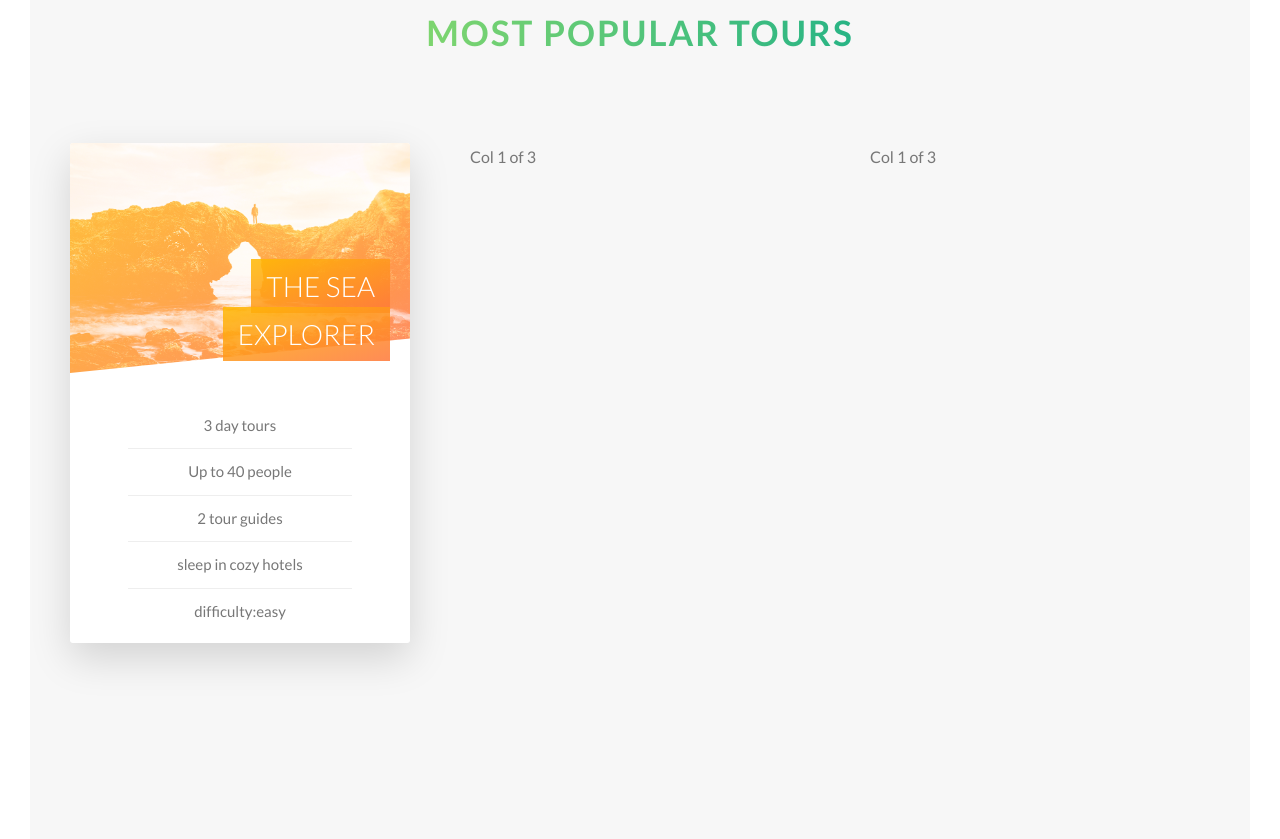
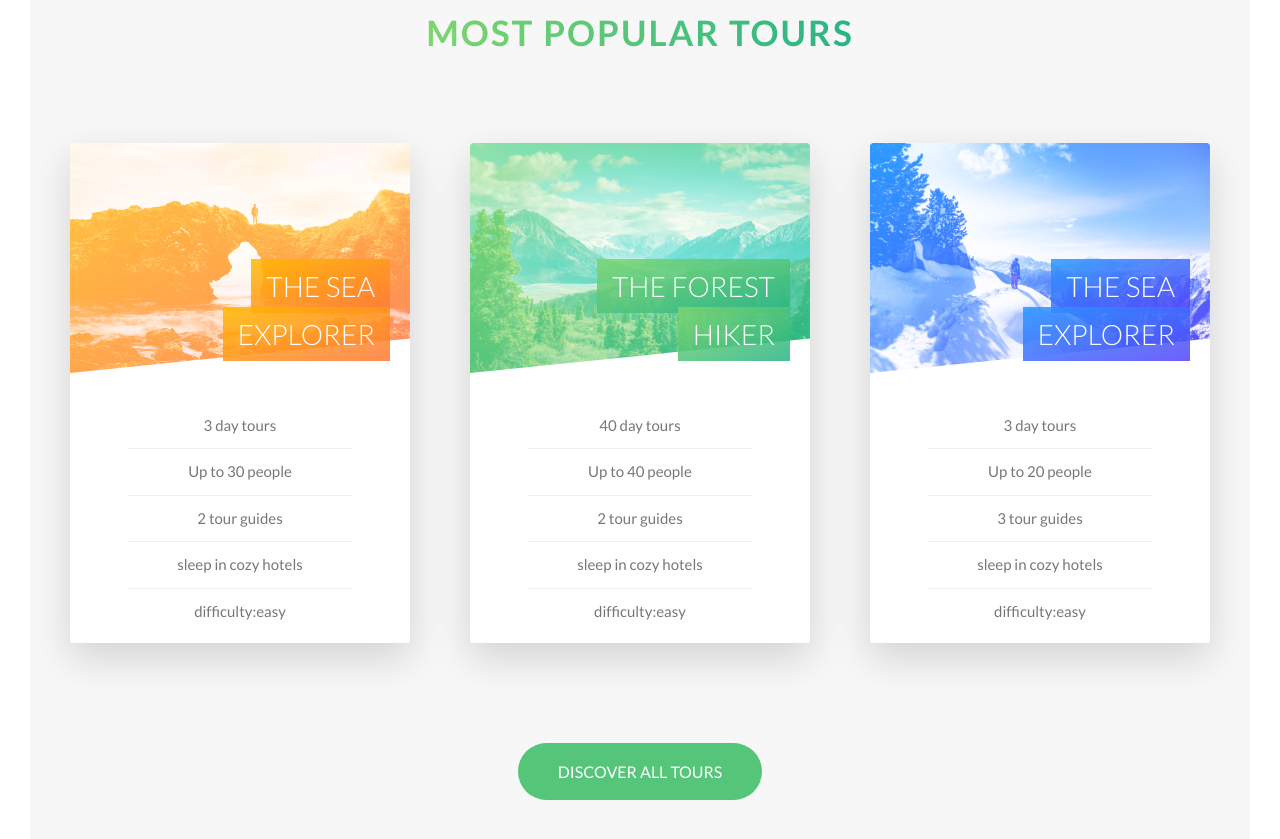
Before and after one commit to Mostafa-Ragab/Natours, a website: page index.html in a window 1280 px wide. Shown: the part 2416-3255 px from the top of the page. Drawn offline with Linux system fonts and the light colour scheme.

Commit message:
adding oher cards

```diff
--- a/index.html
+++ b/index.html
@@ -131,6 +131,36 @@
                 <div class="card__details">
                   <ul>
                     <li>3 day tours</li>
+                    <li>Up to 30 people</li>
+                    <li>2 tour guides</li>
+                    <li>sleep in cozy hotels</li>
+                    <li>difficulty:easy</li>
+                  </ul>
+                </div>
+              </div>
+              <div class="card__side card__side--back card__side--back-1">
+                <div class="card__cta">
+                  <div class="card__price-box">
+                    <p class="card__price--only">Only</p>
+                    <p class="card__price--value">$297</p>
+                  </div>
+                  <a href="#" class="btn btn--white">Book Now!</a>
+                </div>
+              </div>
+            </div>
+          </div>
+          <div class="col-1-of-3">
+            <div class="card">
+              <div class="card__side card__side--front">
+                <div class="card__picture card__picture--2">&nbsp;</div>
+                <div class="card__heading">
+                  <span class="card__heading-span card__heading-span--2"
+                    >the forest hiker</span
+                  >
+                </div>
+                <div class="card__details">
+                  <ul>
+                    <li>40 day tours</li>
                     <li>Up to 40 people</li>
                     <li>2 tour guides</li>
                     <li>sleep in cozy hotels</li>
@@ -138,13 +168,50 @@
                   </ul>
                 </div>
               </div>
-              <div class="card__side card__side--back card__side--back-1">
-                back
+              <div class="card__side card__side--back card__side--back-2">
+                <div class="card__cta">
+                  <div class="card__price-box">
+                    <p class="card__price--only">Only</p>
+                    <p class="card__price--value">$897</p>
+                  </div>
+                  <a href="#" class="btn btn--white">Book Now!</a>
+                </div>
               </div>
             </div>
           </div>
-          <div class="col-1-of-3">Col 1 of 3</div>
-          <div class="col-1-of-3">Col 1 of 3</div>
+          <div class="col-1-of-3">
+            <div class="card">
+              <div class="card__side card__side--front">
+                <div class="card__picture card__picture--3">&nbsp;</div>
+                <div class="card__heading">
+                  <span class="card__heading-span card__heading-span--3"
+                    >the sea explorer</span
+                  >
+                </div>
+                <div class="card__details">
+                  <ul>
+                    <li>3 day tours</li>
+                    <li>Up to 20 people</li>
+                    <li>3 tour guides</li>
+                    <li>sleep in cozy hotels</li>
+                    <li>difficulty:easy</li>
+                  </ul>
+                </div>
+              </div>
+              <div class="card__side card__side--back card__side--back-3">
+                <div class="card__cta">
+                  <div class="card__price-box">
+                    <p class="card__price--only">Only</p>
+                    <p class="card__price--value">$907</p>
+                  </div>
+                  <a href="#" class="btn btn--white">Book Now!</a>
+                </div>
+              </div>
+            </div>
+          </div>
+        </div>
+        <div class="u-center-text u-margin-top-huge">
+          <a href="#" class="btn btn--green">discover all tours</a>
         </div>
       </section>
     </main>
--- a/sass/abstracts/_variables.scss
+++ b/sass/abstracts/_variables.scss
@@ -12,7 +12,7 @@ $color-secondary-light: #ffb900;
 $color-secondary-dark: #ff7738;
 
 $color-tretiary-light: #2998ff;
-$color-tretiart-dark: #5643fa;
+$color-tretiary-dark: #5643fa;
 
 //width
 $default-font-size: 1.6rem;
--- a/sass/base/_utilities.scss
+++ b/sass/base/_utilities.scss
@@ -8,3 +8,9 @@
 .u-margin-bottom-small {
   margin-bottom: 1.5rem;
 }
+.u-margin-top-big {
+  margin-top: 8rem;
+}
+.u-margin-top-huge {
+  margin-top: 10rem;
+}
--- a/sass/components/_button.scss
+++ b/sass/components/_button.scss
@@ -28,6 +28,13 @@
     color: $color-grey-dark;
     &::after {
       background-color: $color-white;
+    }
+  }
+  &--green {
+    background-color: $color-primary;
+    color: $color-white;
+    &::after {
+      background-color: $color-primary;
     }
   }
   &::after {
--- a/sass/components/_card.scss
+++ b/sass/components/_card.scss
@@ -29,6 +29,20 @@
           $color-secondary-dark
         );
       }
+      &-2 {
+        background-image: linear-gradient(
+          to right bottom,
+          $color-primary-light,
+          $color-primary-dark
+        );
+      }
+      &-3 {
+        background-image: linear-gradient(
+          to right bottom,
+          $color-tretiary-light,
+          $color-tretiary-dark
+        );
+      }
     }
   }
   &:hover &__side--front {
@@ -46,6 +60,8 @@
     background-blend-mode: screen;
     -webkit-clip-path: polygon(0 0, 100% 0, 100% 85%, 0 100%);
     clip-path: polygon(0 0, 100% 0, 100% 85%, 0 100%);
+    border-top-right-radius: 3px;
+    border-top-left-radius: 3px;
 
     &--1 {
       background-image: linear-gradient(
@@ -54,6 +70,22 @@
           $color-secondary-dark
         ),
         url(../img/nat-5.jpg);
+    }
+    &--2 {
+      background-image: linear-gradient(
+          to right bottom,
+          $color-primary-light,
+          $color-primary-dark
+        ),
+        url(../img/nat-6.jpg);
+    }
+    &--3 {
+      background-image: linear-gradient(
+          to right bottom,
+          $color-tretiary-light,
+          $color-tretiary-dark
+        ),
+        url(../img/nat-7.jpg);
     }
   }
   &__heading {
@@ -78,6 +110,22 @@
           rgba($color-secondary-dark, 0.85)
         );
       }
+
+      &--2 {
+        background-image: linear-gradient(
+          to right bottom,
+          rgba($color-primary-light, 0.85),
+          rgba($color-primary-dark, 0.85)
+        );
+      }
+
+      &--3 {
+        background-image: linear-gradient(
+          to right bottom,
+          rgba($color-tretiary-light, 0.85),
+          rgba($color-tretiary-dark, 0.85)
+        );
+      }
     }
   }
   &__details {
@@ -97,4 +145,26 @@
       }
     }
   }
+  //back side styling
+  &__cta {
+    position: absolute;
+    top: 50%;
+    left: 50%;
+    transform: translate(-50%, -50%);
+    width: 90%;
+    text-align: center;
+  }
+  &__price-box {
+    text-align: center;
+    color: $color-white;
+    margin-bottom: 8rem;
+  }
+  &__price--only {
+    font-size: 1.4rem;
+    text-transform: uppercase;
+  }
+  &__price--value {
+    font-size: 6rem;
+    font-weight: 100;
+  }
 }
```
Also changed, not shown: css/style.css, 1 other file.
